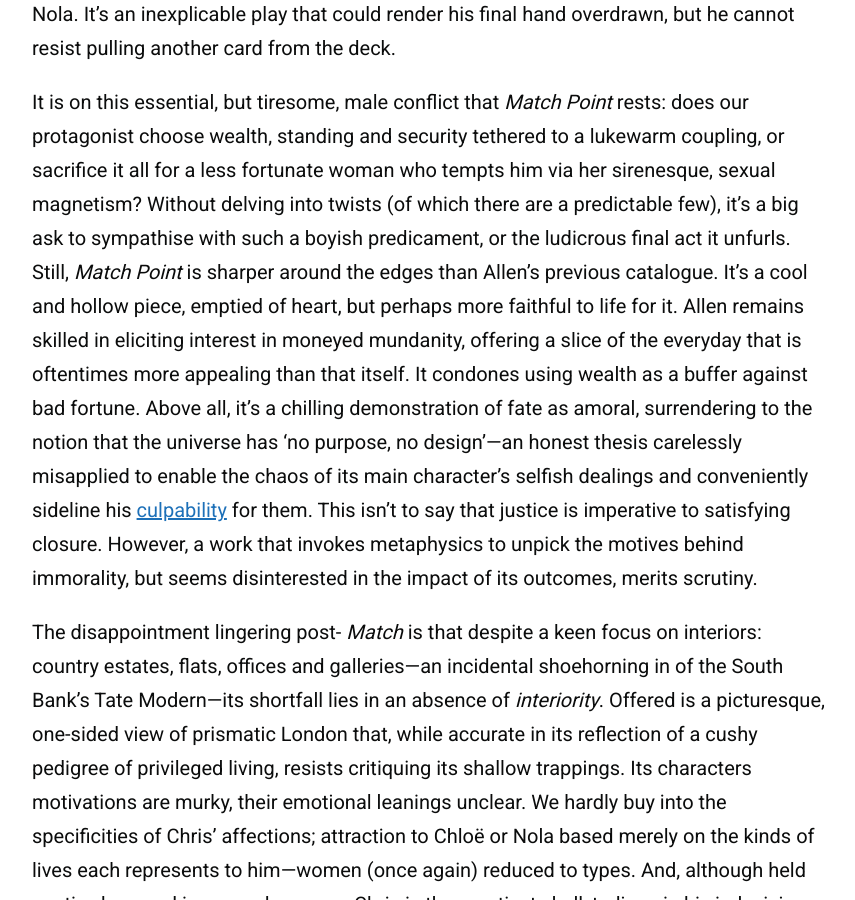
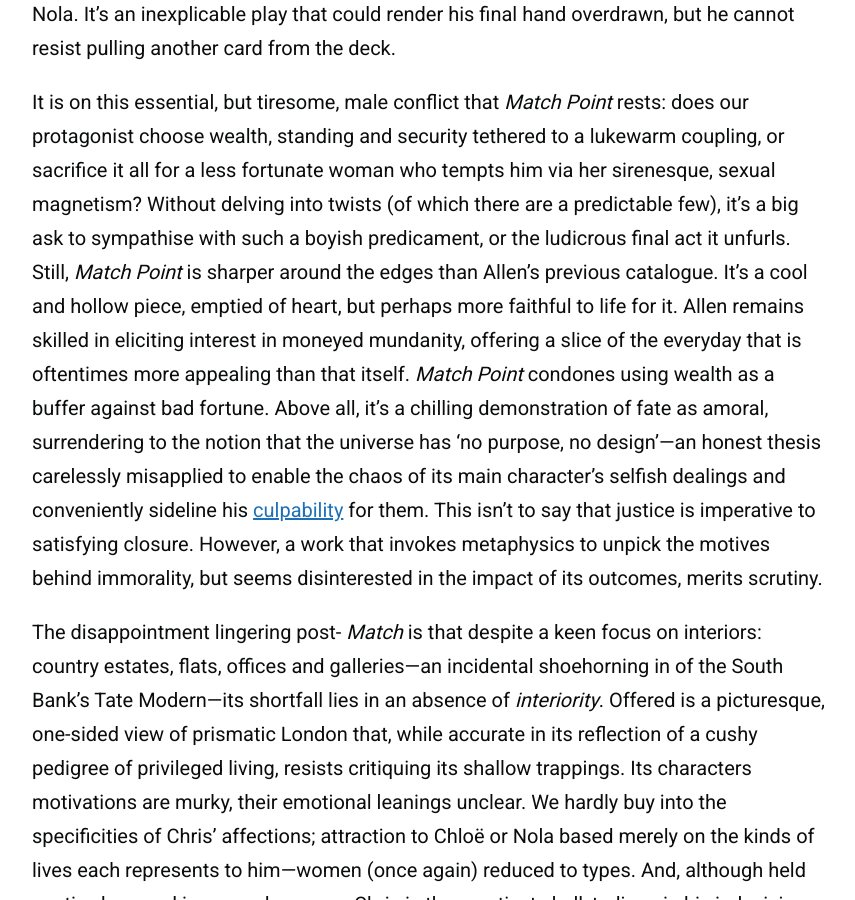
Before and after one commit to zoeurl/zoedowney.github.io, a Jekyll site: the page built from _posts/2024-2-22-match-point.md, in a window 1280 px wide and 900 px high, scrolled down 2695 px. Shown: the whole window, without its empty margins (208-1063 px from the left). Built offline with Jekyll 4.4.1, drawn with Linux system fonts in a browser that asks for light colours.

Commit message:
Update 2024-2-22-match-point.md

```diff
--- a/_posts/2024-2-22-match-point.md
+++ b/_posts/2024-2-22-match-point.md
@@ -21,6 +21,6 @@
 
 It’s a relief to witness a Woody Allen leading man who isn’t doing his most earnest impression of the director. Even so, comparisons can be made with Michael Caine’s neurotic slash lovesick Elliot in the earlier feature _Hannah and Her Sisters_. Similarly, Chris finds himself love-stricken with a taken woman: Tom’s fiancée, sultry out-of-work actor Nola Rice (Scarlett Johansson). An American divorcée in the manner of Wallis Simpson, Nola fails to win the approval of the stuck-up Hewitts. Indeed, while Chris plays tennis with ease, Nola dabbles with ping-pong and resides on the losing side of the social ‘net’. Despite having already gained an ‘in’ with Chloë, however, Chris’ next move is to seduce Nola. It’s an inexplicable play that could render his final hand overdrawn, but he cannot resist pulling another card from the deck.
 
-It is on this essential, but tiresome, male conflict that _Match Point_ rests: does our protagonist choose wealth, standing and security tethered to a lukewarm coupling, or sacrifice it all for a less fortunate woman who tempts him via her sirenesque, sexual magnetism? Without delving into twists (of which there are a predictable few), it's a big ask to sympathise with such a boyish predicament, or the ludicrous final act it unfurls. Still, _Match Point_ is sharper around the edges than Allen’s previous catalogue. It’s a cool and hollow piece, emptied of heart, but perhaps more faithful to life for it. Allen remains skilled in eliciting interest in moneyed mundanity, offering a slice of the everyday that is oftentimes more appealing than that itself. It condones using wealth as a buffer against bad fortune. Above all, it’s a chilling demonstration of fate as amoral, surrendering to the notion that the universe has ‘no purpose, no design’—an honest thesis carelessly misapplied to enable the chaos of its main character’s selfish dealings and conveniently sideline his [culpability](https://www.theguardian.com/film/2023/sep/08/woody-allen-venice-applause-metoo) for them. This isn't to say that justice is imperative to satisfying closure. However, a work that invokes metaphysics to unpick the motives behind immorality, but seems disinterested in the impact of its outcomes, merits scrutiny.
+It is on this essential, but tiresome, male conflict that _Match Point_ rests: does our protagonist choose wealth, standing and security tethered to a lukewarm coupling, or sacrifice it all for a less fortunate woman who tempts him via her sirenesque, sexual magnetism? Without delving into twists (of which there are a predictable few), it's a big ask to sympathise with such a boyish predicament, or the ludicrous final act it unfurls. Still, _Match Point_ is sharper around the edges than Allen’s previous catalogue. It’s a cool and hollow piece, emptied of heart, but perhaps more faithful to life for it. Allen remains skilled in eliciting interest in moneyed mundanity, offering a slice of the everyday that is oftentimes more appealing than that itself. _Match Point_ condones using wealth as a buffer against bad fortune. Above all, it’s a chilling demonstration of fate as amoral, surrendering to the notion that the universe has ‘no purpose, no design’—an honest thesis carelessly misapplied to enable the chaos of its main character’s selfish dealings and conveniently sideline his [culpability](https://www.theguardian.com/film/2023/sep/08/woody-allen-venice-applause-metoo) for them. This isn't to say that justice is imperative to satisfying closure. However, a work that invokes metaphysics to unpick the motives behind immorality, but seems disinterested in the impact of its outcomes, merits scrutiny.
 
 The disappointment lingering post- _Match_ is that despite a keen focus on interiors: country estates, flats, offices and galleries—an incidental shoehorning in of the South Bank’s Tate Modern—its shortfall lies in an absence of _interiority_. Offered is a picturesque, one-sided view of prismatic London that, while accurate in its reflection of a cushy pedigree of privileged living, resists critiquing its shallow trappings. Its characters motivations are murky, their emotional leanings unclear. We hardly buy into the specificities of Chris’ affections; attraction to Chloë or Nola based merely on the kinds of lives each represents to him—women (once again) reduced to types. And, although held captive by greed in a moral vacuum, Chris is the emptiest shell, tedious in his indecision and indifference towards all but assets attained. Rarely does the film seek to offset its casual infidelity and gloomy cynicism through satire which (forgive me) could be the entire _Point_. Perhaps the meaningful takeaway is that the cards one is dealt in life do not have final word on the state of play. But, for Woody Allen, it has become a sport of one director trying to cling onto his racket and serve with it, too.
```
